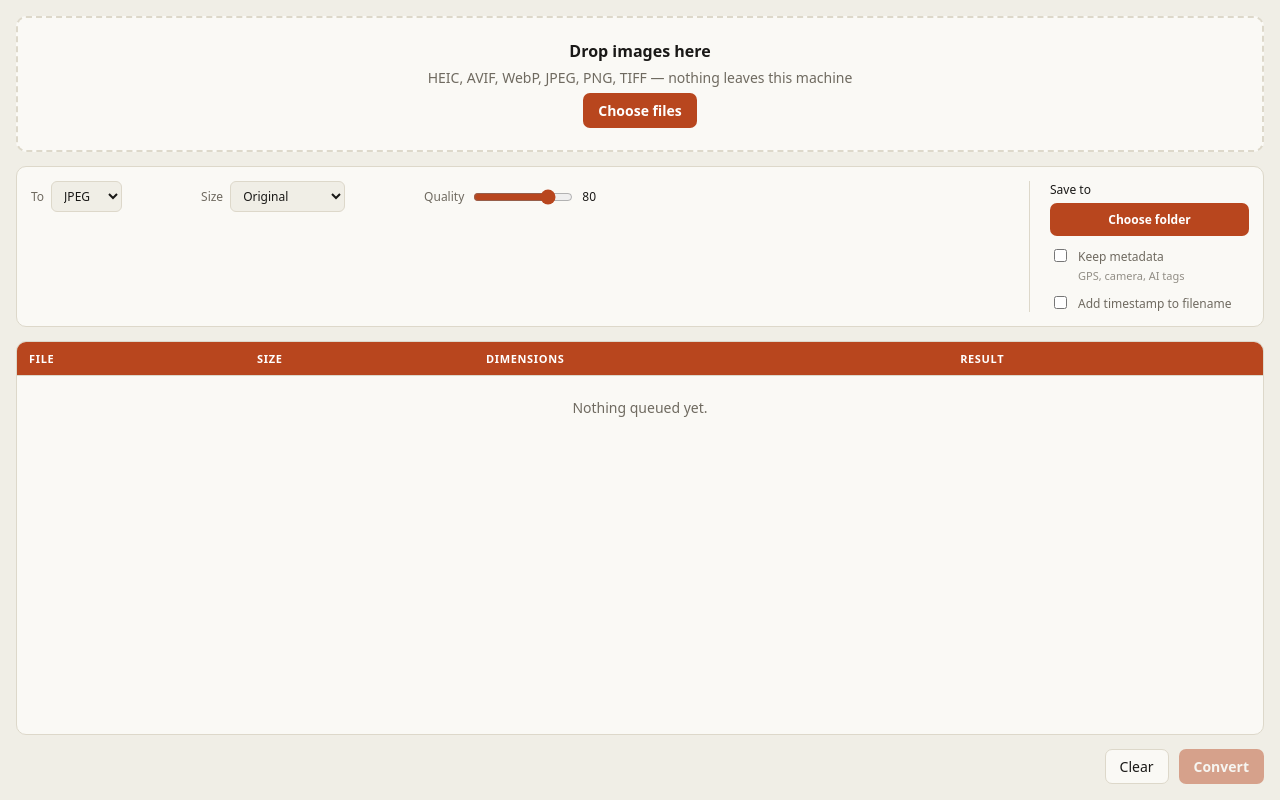
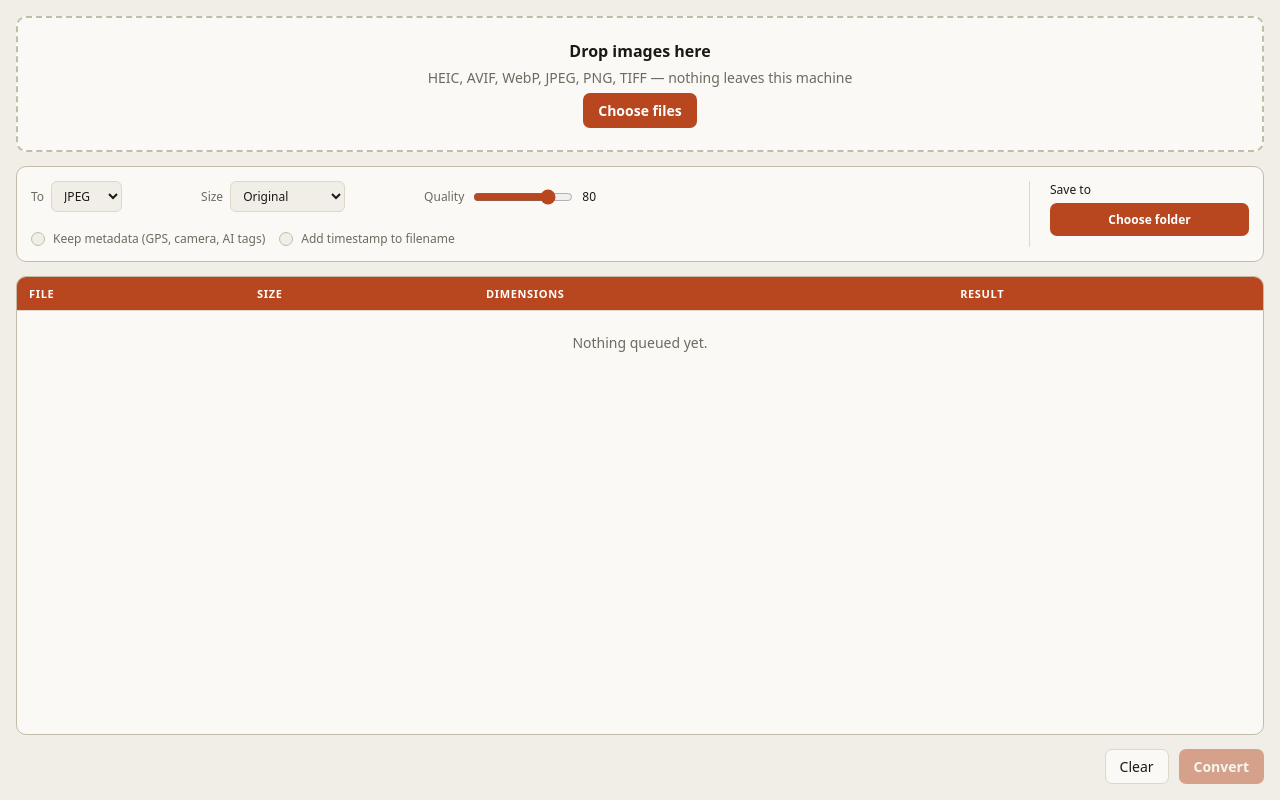
Before and after one commit to hgus107/kiln, a website built with Vite: page index.html in a window 1280 px wide. Built offline with nearby package versions, Linux system fonts and the light colour scheme.

Commit message:
Darken the panel borders; move the toggles to their own line as round controls

```diff
--- a/index.html
+++ b/index.html
@@ -17,7 +17,8 @@
 
       <section class="controls">
         <div class="settings">
-          <label id="format-field">
+          <div class="settings-row">
+            <label id="format-field">
             <span>To</span>
             <select id="format">
               <option value="jpeg">JPEG</option>
@@ -49,23 +50,26 @@
             <span>Quality</span>
             <input id="quality" type="range" min="1" max="100" value="80" />
             <output id="quality-value">80</output>
-          </label>
+            </label>
+          </div>
+
+          <div class="toggles">
+            <label id="metadata-field" class="checkbox">
+              <input id="keep-metadata" type="checkbox" />
+              <span>Keep metadata (GPS, camera, AI tags)</span>
+            </label>
+
+            <label id="timestamp-field" class="checkbox">
+              <input id="timestamp" type="checkbox" />
+              <span>Add timestamp to filename</span>
+            </label>
+          </div>
         </div>
 
         <div class="output">
           <label id="destination-field">
             <span>Save to</span>
             <button id="destination" type="button" class="primary">Choose folder</button>
-          </label>
-
-          <label id="metadata-field" class="checkbox">
-            <input id="keep-metadata" type="checkbox" />
-            <span>Keep metadata<small>GPS, camera, AI tags</small></span>
-          </label>
-
-          <label id="timestamp-field" class="checkbox">
-            <input id="timestamp" type="checkbox" />
-            <span>Add timestamp to filename</span>
           </label>
         </div>
       </section>
--- a/src/styles.css
+++ b/src/styles.css
@@ -4,6 +4,7 @@
   --ink: #1a1917;
   --muted: #6f6a60;
   --line: #ddd8ca;
+  --edge: #c3bca9;
   --accent: #b8461e;
   --accent-ink: #ffffff;
   --good: #166534;
@@ -44,7 +45,7 @@ main {
   justify-content: center;
   gap: 6px;
   padding: 22px;
-  border: 2px dashed var(--line);
+  border: 2px dashed var(--edge);
   border-radius: 10px;
   background: var(--panel);
   transition: border-color 0.15s, background 0.15s;
@@ -72,7 +73,7 @@ main {
   display: flex;
   gap: 20px;
   padding: 14px;
-  border: 1px solid var(--line);
+  border: 1px solid var(--edge);
   border-radius: 10px;
   background: var(--panel);
 }
@@ -81,10 +82,16 @@ main {
   flex: 1;
   min-width: 0;
   display: flex;
+  flex-direction: column;
+  gap: 18px;
+}
+
+.settings-row,
+.toggles {
+  display: flex;
   flex-wrap: wrap;
   align-items: center;
   gap: 10px 14px;
-  align-content: flex-start;
 }
 
 /* Size keeps its amount field beside it and sits between To and Quality. */
@@ -175,12 +182,27 @@ label {
 
 label.checkbox {
   flex-direction: row;
-  align-items: flex-start;
+  align-items: center;
   gap: 8px;
 }
 
-label.checkbox input {
-  margin-top: 1px;
+/* Round rather than square, so they read as settings and not form fields. */
+label.checkbox input[type="checkbox"] {
+  appearance: none;
+  width: 14px;
+  height: 14px;
+  flex: none;
+  margin: 0;
+  border: 1px solid var(--edge);
+  border-radius: 50%;
+  background: var(--bg);
+  cursor: pointer;
+}
+
+label.checkbox input[type="checkbox"]:checked {
+  border-color: var(--accent);
+  background: var(--accent);
+  box-shadow: inset 0 0 0 3px var(--panel);
 }
 
 /* The parenthetical sits on its own line under the label rather than wrapping
@@ -210,7 +232,7 @@ input[type="range"] {
 .queue {
   flex: 1;
   overflow: auto;
-  border: 1px solid var(--line);
+  border: 1px solid var(--edge);
   border-radius: 10px;
   background: var(--panel);
 }
```
